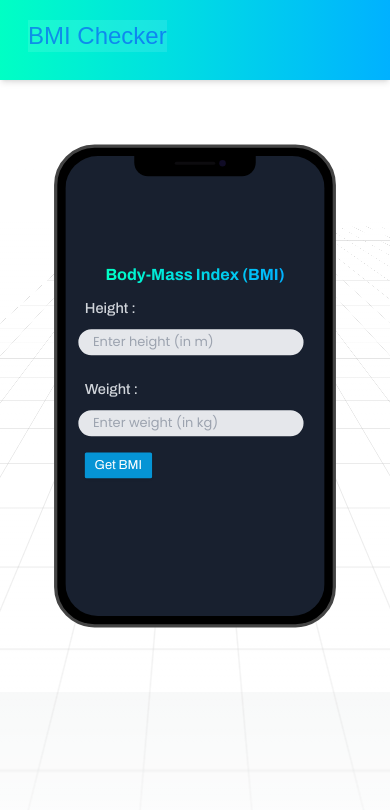
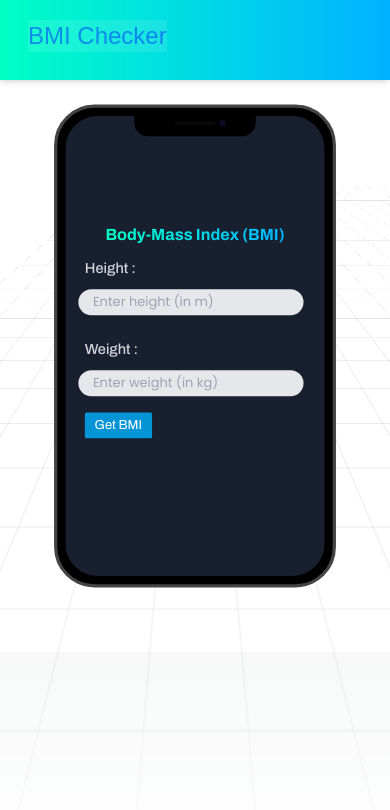
Before and after one commit to visrm/bmi-calculator, a Next.js app: page / in a window 390 px wide. Shown: the top 810 px of the page. Built offline with nearby package versions, Linux system fonts and the light colour scheme; a web font is replaced by a local one.

Commit message:
:heavy_minus_sign: changed header position :heavy_plus_sign: GetBMI.js, mt in section

```diff
--- a/app/page.jsx
+++ b/app/page.jsx
@@ -83,12 +83,12 @@ export default function Home() {
   return (
     <>
     <div className="min-w-full min-h-svh md:min-h-lvh lg:min-h-screen bg-offwhite">
-      <header className="navbar flex flex-row flex-nowrap p-2 min-h-20 min-w-full sticky top-0 left-0 items-center bg-primary bg-gradient-to-r from-secondary to-accent shadow-md z-50">
+      <header className="navbar flex flex-row flex-nowrap p-2 min-h-20 min-w-full fixed top-0 left-0 items-center bg-primary bg-gradient-to-r from-secondary to-accent shadow-md z-50">
         <div className="navbar-center block px-2 absolute top-5 left-5">
           <div className="text-2xl sm:text-3xl font-heading text-primary/50 bg-white/10 supports-[backdrop]:backdrop-blur pointer-events-none">BMI Checker</div>
         </div>
       </header>
-      <main className="flex flex-col flex-nowrap min-h-screen min-w-full gap-0">
+      <main className="flex flex-col flex-nowrap min-h-screen min-w-full mt-10 gap-0">
         <section className="max-h-svh md:min-h-screen min-w-full bg-white overflow-hidden">
           <RetroGrid />
           <div className="grid place-content-center mx-2 mb-1 sm:min-h-screen my-1 p-1 scale-90">
--- a/components/GetBMI.js
+++ b/components/GetBMI.js
@@ -1,7 +1,7 @@
 export default function GetBMI({ bmi, bmiType, weighChange }) {
   return (
     <>
-      <div className="flex justify-center items-center mx-auto my-10 flex-col flex-nowrap p-2 md:p-4 border border-accent shadow-lg sm:shadow-xl bg-accent text-white font-poppins rounded-lg h-1/3 sm:h-2/5 w-2/3 sm:w-2/5 z-20">
+      <div className="flex justify-center items-center mx-auto my-10 flex-col flex-nowrap p-2 md:p-4 border border-accent shadow-lg sm:shadow-xl bg-accent text-white font-poppins rounded-lg h-1/3 sm:h-2/5 w-2/3 sm:w-1/4 z-20">
         <h2 className="flex justify-center items-center font-archivo font-semibold text-lg p-1 md:p-3">
           BMI Score
         </h2>
```
